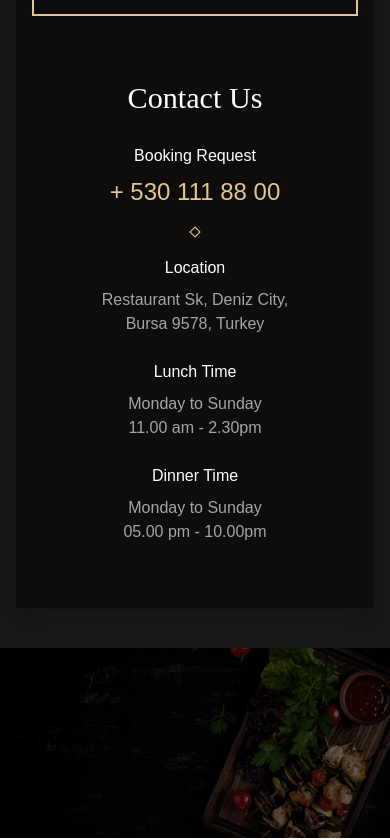
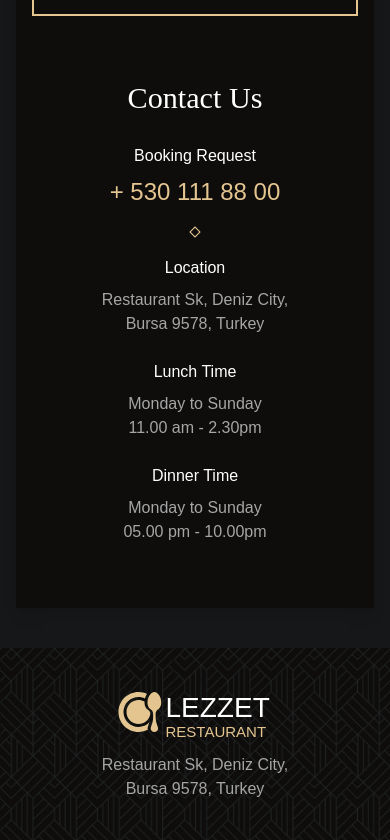
Before and after one commit to dania8shaghouri/restorantTailwindReact, a React (Create React App) app: page / in a window 390 px wide. Shown: the part 3484-4324 px from the top of the page. Built offline with nearby package versions, Linux system fonts and the light colour scheme.

Commit message:
Initialize footer component

```diff
--- a/src/components/Footer.js
+++ b/src/components/Footer.js
@@ -1,9 +1,66 @@
+import { Link } from "react-router-dom";
 import backPhoto from "../assets/img/footer-bg.jpg";
+import logo from "../assets/img/logo.svg";
+import pattern from "../assets/img/form-pattern.png";
 export default function Footer() {
   return (
-    <footer>
-      <img src={backPhoto} alt=""  />
+    <footer
+      className="relative py-24
+    w-full
+    overflow-hidden
+    px-4
+    md:py-32
+"
+    >
+      <img
+        src={backPhoto}
+        alt="footer backPhoto"
+        className="
+        absolute inset-0
+        w-full h-ful
+        object-cover
+        object-center
+        -z-10
+        "
+      />
 
+      <img
+        src={pattern}
+        alt="pattern photo"
+        className="absolute top-1/2 left-1/2
+        -translate-x-1/2 -translate-y-1/2 z-10
+      bg-[var(--smoky-black-1)]"
+      />
+
+      <div
+        className="
+    absolute
+    z-20
+    top-1/2
+    left-1/2
+    -translate-x-1/2
+    -translate-y-1/2
+    flex
+    flex-col
+    items-center
+    gap-4
+  "
+      >
+        <Link to="/">
+          <img src={logo} alt="Resto home" loading="lazy" />
+        </Link>
+
+        <address
+          className="
+      text-center
+      text-[var(--quick-silver)]
+      leading-[var(--lineHeight-3)]
+      not-italic
+    "
+        >
+          Restaurant Sk, Deniz City, Bursa 9578, Turkey
+        </address>
+      </div>
     </footer>
   );
 }
```
